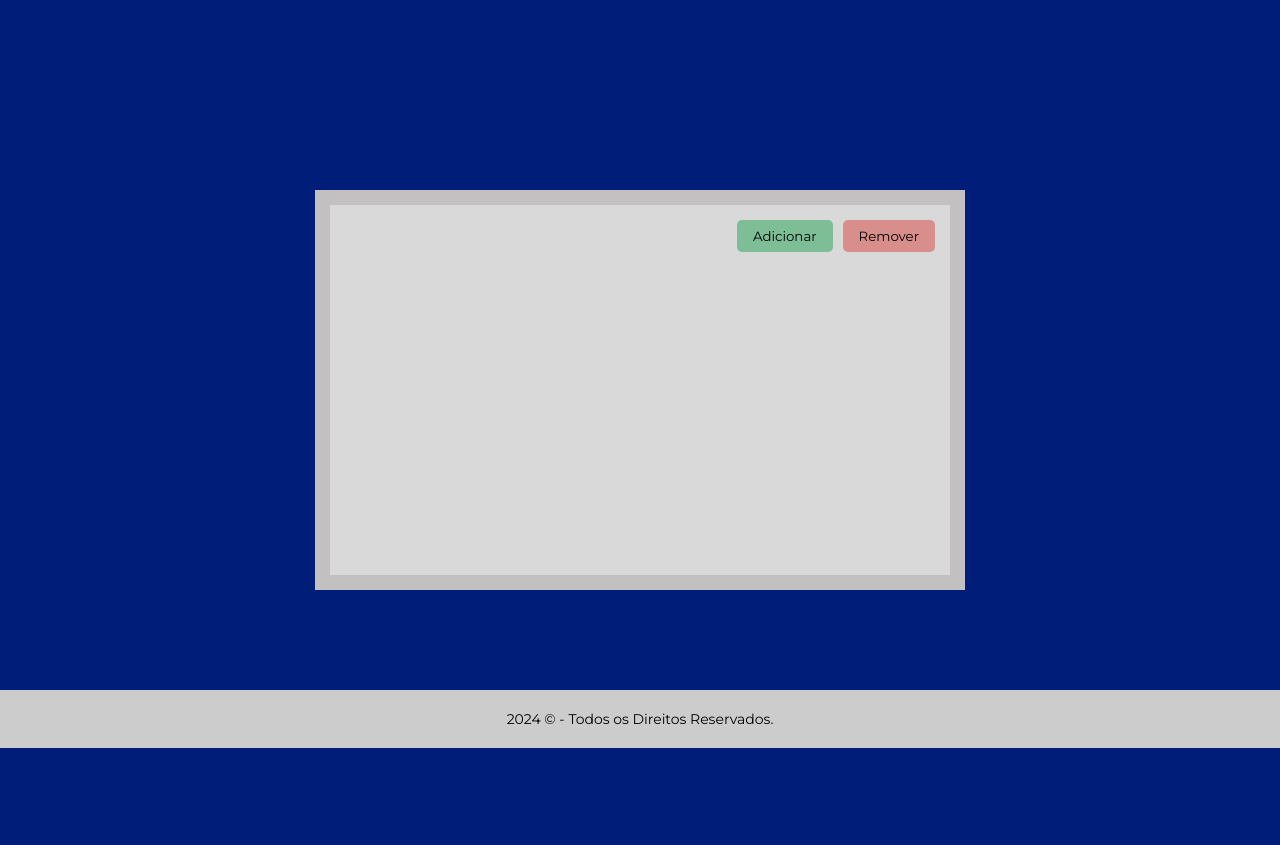
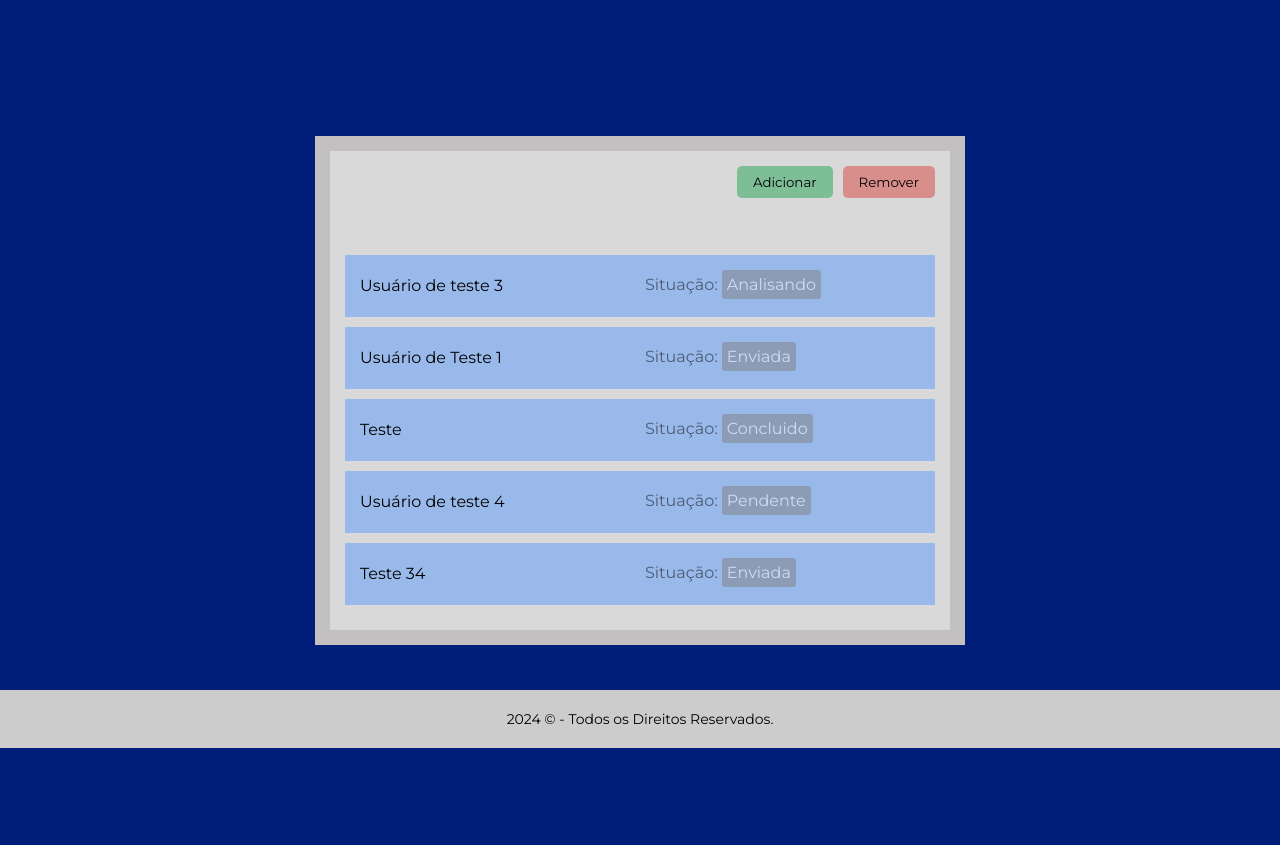
Before and after one commit to MaduSilva/PI-DRP14-G16, a Django app: page / in a window 1280 px wide. Shown: the part 52-897 px from the top of the page. Run offline with Django 4.2, Linux system fonts and the light colour scheme; data comes from the database, SQL or seed files in the repository; both versions use the stored data as it was after the commit.

Commit message:
feat: add and remove user with db connection

```diff
--- a/project_irpf/app_irpf/models.py
+++ b/project_irpf/app_irpf/models.py
@@ -1,7 +1,7 @@
 from django.db import models
 
 class Customer(models.Model):
-    #id_customer = models.AutoField(primary_key=True)
+    id = models.AutoField(primary_key=True)
     name = models.CharField(max_length=255, null=True)
     cpf = models.CharField(max_length=14, null=True)
     birthDate = models.DateField(null=True)
--- a/project_irpf/app_irpf/static/css/styles.css
+++ b/project_irpf/app_irpf/static/css/styles.css
@@ -148,7 +148,8 @@ header {
   margin-bottom: 10px;
   display: grid;
   grid-template-columns: repeat(2, 1fr);
-  justify-items: end;
+  justify-items: start;
+  align-items: center;
 }
 
 .user-info {
@@ -192,3 +193,20 @@ footer p {
   font-size: 14px;
   color: #000;
 }
+
+.user-info-status {
+  height: 22px;
+  padding: 5px;
+  border-radius: 53px;
+  opacity: 50%;
+}
+
+.user-info-status .status {
+  padding: 5px;
+  border-radius: 3px;
+  color: #fff;
+}
+
+.user-info-status .status {
+  background-color: grey;
+}
--- a/project_irpf/app_irpf/static/js/script.js
+++ b/project_irpf/app_irpf/static/js/script.js
@@ -39,7 +39,30 @@ function removeItem(event) {
   if (isDeleteMode) {
     const item = event.target.closest(".list-item");
     if (item) {
-      item.remove();
+      const customerId = item.dataset.customerId;
+      fetch("/", {
+        method: "POST",
+        headers: {
+          "Content-Type": "application/x-www-form-urlencoded",
+          "X-CSRFToken": document.querySelector("[name=csrfmiddlewaretoken]")
+            .value,
+        },
+        body: new URLSearchParams({
+          delete: true,
+          customer_id: customerId,
+        }),
+      })
+        .then((response) => response.json())
+        .then((data) => {
+          if (data.status === "success") {
+            item.remove();
+          } else {
+            console.error("Failed to delete customer:", data.message);
+          }
+        })
+        .catch((error) => {
+          console.error("Error:", error);
+        });
     }
   }
 }
@@ -57,31 +80,6 @@ function closeModal(modal) {
   modal.classList.remove("active");
 }
 
-document
-  .getElementById("addClientForm")
-  .addEventListener("submit", function (event) {
-    event.preventDefault();
-
-    const name = document.getElementById("name").value;
-    const status = document.getElementById("status").value;
-
-    const list = document.querySelector(".list");
-
-    const newItem = document.createElement("div");
-    newItem.classList.add("list-item");
-    newItem.innerHTML = `
-      <div class="user-info-name">${name}</div>
-      <div class="user-info-status"> Situação: ${status}</div>
-    `;
-
-    list.appendChild(newItem);
-
-    addRemoveListener(newItem);
-
-    const modal = document.getElementById("addModal");
-    closeModal(modal);
-  });
-
 function addInitialRemoveListeners() {
   const items = document.querySelectorAll(".list-item");
   items.forEach(addRemoveListener);
@@ -89,41 +87,50 @@ function addInitialRemoveListeners() {
 
 document.addEventListener("DOMContentLoaded", addInitialRemoveListeners);
 
-// document
-//   .getElementById("addCustomerForm")
-//   .addEventListener("submit", function (event) {
-//     event.preventDefault();
+document
+  .getElementById("addClientForm")
+  .addEventListener("submit", function (event) {
+    event.preventDefault();
 
-//     const formData = new FormData(this);
+    const formData = new FormData(this);
 
-//     fetch("", {
-//       method: "POST",
-//       body: formData,
-//       headers: {
-//         "X-CSRFToken": "{{ csrf_token }}",
-//       },
-//     })
-//       .then((response) => response.json())
-//       .then((data) => {
-//         console.log(data);
-//         const list = document.querySelector(".list");
-//         const newItem = document.createElement("div");
-//         newItem.classList.add("list-item");
-//         newItem.innerHTML = `
-//       <div class="user-info-name">${data.name}</div>
-//       <div class="user-info-cpf">${data.cpf}</div>
-//       <div class="user-info-birthDate">${data.birthDate}</div>
-//       <div class="user-info-email">${data.email}</div>
-//       <div class="user-info-phone">${data.phone}</div>
-//       <div class="user-info-documents">${data.documents}</div>
-//       <div class="user-info-status">${data.status}</div>
-//       `;
-//         list.appendChild(newItem);
-//       })
-//       .catch((error) => {
-//         console.error("Error:", error);
-//       });
-//   });
+    fetch(window.location.href, {
+      method: "POST",
+      body: formData,
+      headers: {
+        "X-CSRFToken": document.querySelector("[name=csrfmiddlewaretoken]")
+          .value,
+      },
+    })
+      .then((response) => response.json())
+      .then((data) => {
+        if (data.error) {
+          console.error(data.error);
+        } else {
+          const list = document.querySelector(".list");
+          const newItem = document.createElement("div");
+          newItem.classList.add("list-item");
+          newItem.innerHTML = `
+              <div class="user-info-name">${data.name}</div>
+              <div class="user-info-cpf">${data.cpf}</div>
+              <div class="user-info-birthDate">${data.birthDate}</div>
+              <div class="user-info-email">${data.email}</div>
+              <div class="user-info-phone">${data.phone}</div>
+              <div class="user-info-documents">${data.documents}</div>
+              <div class="user-info-status">${data.status}</div>
+          `;
+          list.appendChild(newItem);
+
+          document.getElementById("addClientForm").reset();
+        }
+      })
+      .catch((error) => {
+        console.error("Error:", error);
+      });
+
+    const modal = document.getElementById("addModal");
+    closeModal(modal);
+  });
 
 function formatCPF(cpf) {
   cpf = cpf.replace(/\D/g, "");
--- a/project_irpf/app_irpf/templates/dashboard/home.html
+++ b/project_irpf/app_irpf/templates/dashboard/home.html
@@ -36,6 +36,14 @@
         <div id="statusMessage" class="deletable-message"></div>
         <br />
         <div class="list">
+          {% for customer in customers %}
+          <div class="list-item" data-customer-id="{{ customer.id}}">
+            <div class="user-info-name">{{ customer.name }}</div>
+            <div class="user-info-status status">
+              Situação: <span class="status">{{ customer.status }}</span>
+            </div>
+          </div>
+          {% endfor %}
         </div>
       </div>
     </div>
@@ -45,6 +53,12 @@
         <span class="close-button" data-modal-close="#addModal">&times;</span>
         <h2>Adicionar Cliente</h2>
         <form id="addClientForm" method="post">
+          {% csrf_token %}
+          <input
+            type="hidden"
+            name="csrfmiddlewaretoken"
+            value="{{ csrf_token }}"
+          />
           <div class="form-group">
             <label for="name">Nome:</label>
             <input type="text" id="name" name="name" required />
@@ -80,15 +94,13 @@
           </div>
           <div class="buttons">
             <button
-              type="button-modal-add-user-cancel"
+              type="button"
               class="btn cancel"
               data-modal-close="#addModal"
             >
               Cancelar
             </button>
-            <button type="button-modal-add-user-save" class="btn save">
-              Salvar
-            </button>
+            <button type="submit" class="btn save">Salvar</button>
           </div>
         </form>
       </div>
--- a/project_irpf/app_irpf/views.py
+++ b/project_irpf/app_irpf/views.py
@@ -1,20 +1,34 @@
 from django.shortcuts import render
+from django.http import JsonResponse
 from .models import Customer
+import datetime
 
 def home(request):
-    new_customer = Customer()
-    new_customer.name = request.POST.get('name')
-    new_customer.cpf = request.POST.get('cpf')
-    new_customer.birthDate = request.POST.get('birthDate')
-    new_customer.email = request.POST.get('email')
-    new_customer.phone = request.POST.get('phone')
-    new_customer.documents = request.POST.get('documents')
-    new_customer.status = request.POST.get('status')
+    if request.method == 'POST':
+        if 'delete' in request.POST:
+            customer_id = request.POST.get('customer_id')
+            try:
+                customer = Customer.objects.get(id=customer_id)
+                customer.delete()
+                return JsonResponse({'status': 'success'})
+            except Customer.DoesNotExist:
+                return JsonResponse({'status': 'error', 'message': 'Customer not found'}, status=404)
+        else:
+            new_customer = Customer()
+            new_customer.name = request.POST.get('name')
+            new_customer.cpf = request.POST.get('cpf')
+            new_customer.birthDate = datetime.datetime.strptime(request.POST.get('birthDate'), '%Y-%m-%d').date()
+            new_customer.email = request.POST.get('email')
+            new_customer.phone = request.POST.get('phone')
+            new_customer.documents = request.POST.get('documents')
+            new_customer.status = request.POST.get('status')
 
-    new_customer.save()
+            new_customer.save()
 
-    customers = {
-        'customers': Customer.objects.all()
+
+    customers = Customer.objects.all()
+    context = {
+        'customers': customers
     }
 
-    return render(request, 'dashboard/home.html', customers)
+    return render(request, 'dashboard/home.html', context)
```
Also changed, not shown: project_irpf/app_irpf/migrations/0001_initial.py, project_irpf/app_irpf/migrations/0002_alter_customer_status.py (deleted), project_irpf/app_irpf/migrations/0003_alter_customer_birthdate_alter_customer_cpf_and_more.py (deleted), project_irpf/db.sqlite3.
